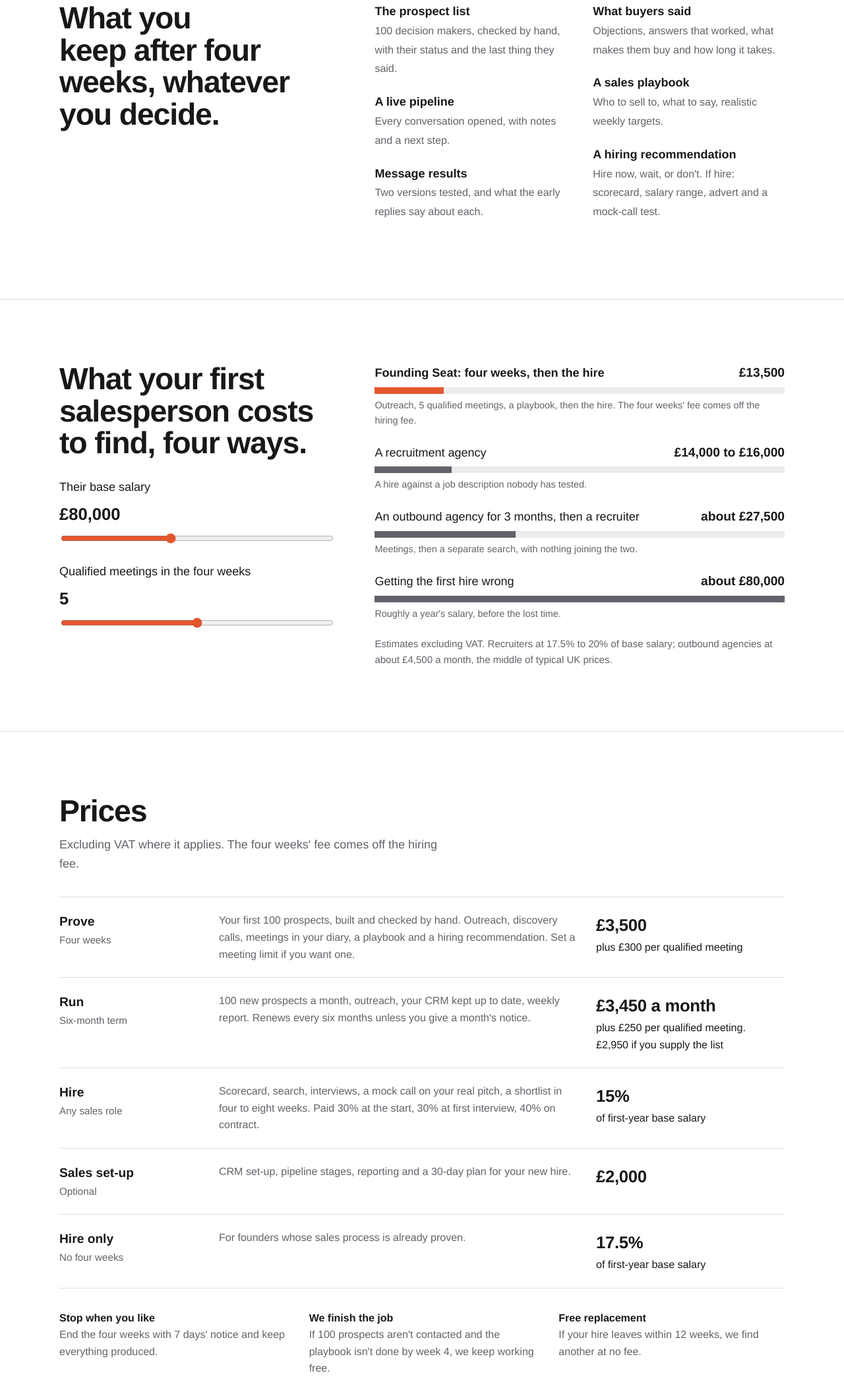
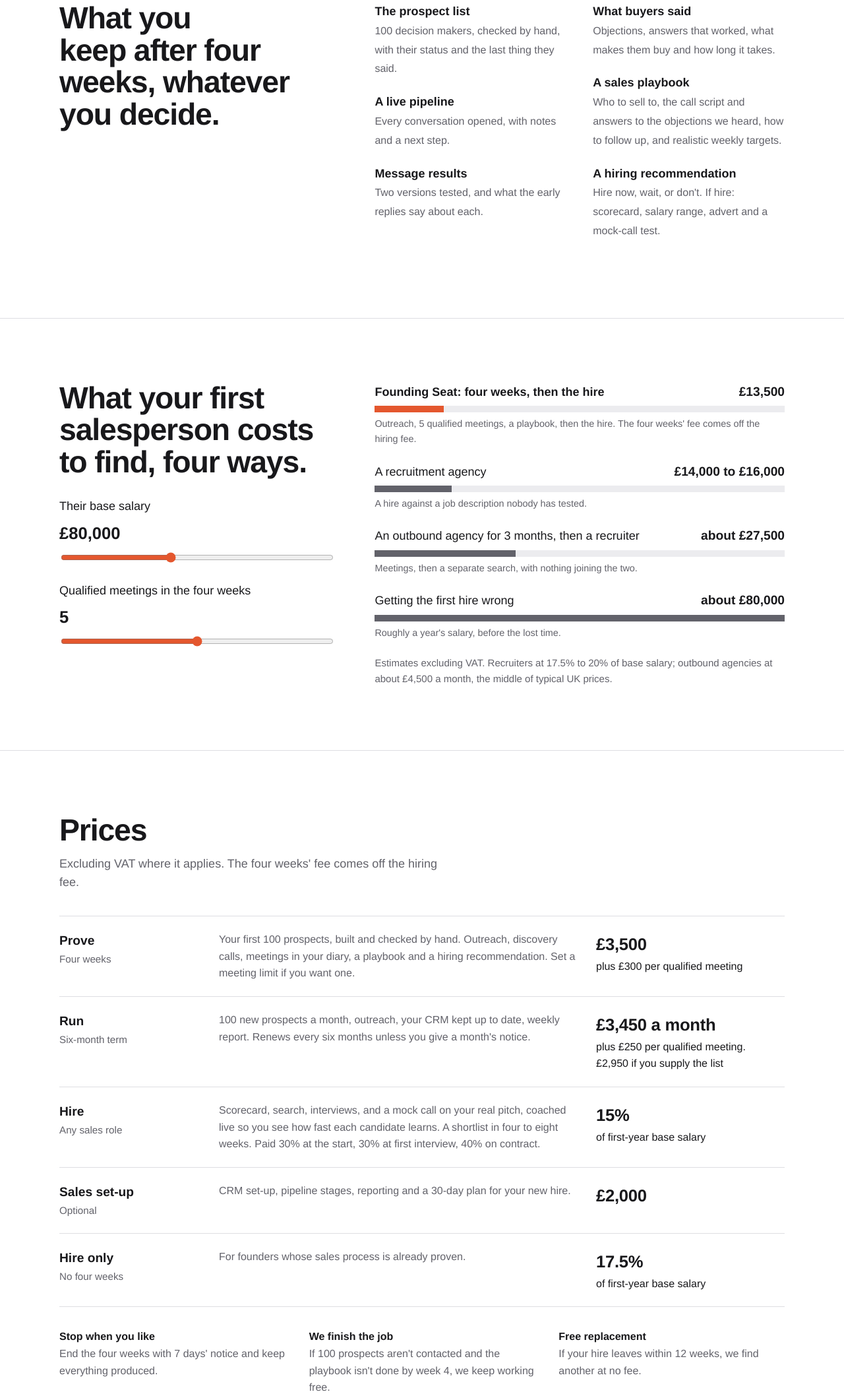
Before and after one commit to elikhodes96/foundingseat-site, a plain HTML site: page index.html in a window 1280 px wide. Shown: the part 4038-6157 px from the top of the page at 66% size. Drawn offline with Linux system fonts and the light colour scheme.

Commit message:
Playbook contents, live-coached mock call, why not hire now FAQ
Co-Authored-By: Claude Opus 5.5 <noreply@anthropic.com>
Claude-Session: https://claude.ai/code/session_01MQvgqY3D6TWcosjL4ZNQks

```diff
--- a/index.html
+++ b/index.html
@@ -449,7 +449,7 @@ details .policy h3 { color: var(--ink); font-size: 1rem; }
         <li><b>A live pipeline</b><span>Every conversation opened, with notes and a next step.</span></li>
         <li><b>Message results</b><span>Two versions tested, and what the early replies say about each.</span></li>
         <li><b>What buyers said</b><span>Objections, answers that worked, what makes them buy and how long it takes.</span></li>
-        <li><b>A sales playbook</b><span>Who to sell to, what to say, realistic weekly targets.</span></li>
+        <li><b>A sales playbook</b><span>Who to sell to, the call script and answers to the objections we heard, how to follow up, and realistic weekly targets.</span></li>
         <li><b>A hiring recommendation</b><span>Hire now, wait, or don't. If hire: scorecard, salary range, advert and a mock-call test.</span></li>
       </ul>
     </div>
@@ -478,7 +478,7 @@ details .policy h3 { color: var(--ink); font-size: 1rem; }
         <tbody>
           <tr><th>Prove<span>Four weeks</span></th><td class="what">Your first 100 prospects, built and checked by hand. Outreach, discovery calls, meetings in your diary, a playbook and a hiring recommendation. Set a meeting limit if you want one.</td><td class="cost"><b>&pound;3,500</b>plus &pound;300 per qualified meeting</td></tr>
           <tr><th>Run<span>Six-month term</span></th><td class="what">100 new prospects a month, outreach, your CRM kept up to date, weekly report. Renews every six months unless you give a month's notice.</td><td class="cost"><b>&pound;3,450 a month</b>plus &pound;250 per qualified meeting. &pound;2,950 if you supply the list</td></tr>
-          <tr><th>Hire<span>Any sales role</span></th><td class="what">Scorecard, search, interviews, a mock call on your real pitch, a shortlist in four to eight weeks. Paid 30% at the start, 30% at first interview, 40% on contract.</td><td class="cost"><b>15%</b>of first-year base salary</td></tr>
+          <tr><th>Hire<span>Any sales role</span></th><td class="what">Scorecard, search, interviews, and a mock call on your real pitch, coached live so you see how fast each candidate learns. A shortlist in four to eight weeks. Paid 30% at the start, 30% at first interview, 40% on contract.</td><td class="cost"><b>15%</b>of first-year base salary</td></tr>
           <tr><th>Sales set-up<span>Optional</span></th><td class="what">CRM set-up, pipeline stages, reporting and a 30-day plan for your new hire.</td><td class="cost"><b>&pound;2,000</b></td></tr>
           <tr><th>Hire only<span>No four weeks</span></th><td class="what">For founders whose sales process is already proven.</td><td class="cost"><b>17.5%</b>of first-year base salary</td></tr>
         </tbody>
@@ -531,6 +531,7 @@ details .policy h3 { color: var(--ink); font-size: 1rem; }
       <h2>Questions founders ask</h2>
       <div class="faq">
         <details><summary>What's the catch with the free 10 prospects?</summary><p>None. It shows you how we choose and check prospects. If you like them, we'll talk about the other 90. If not, keep them anyway.</p></details>
+        <details><summary>Why not just hire a salesperson now?</summary><p>Because a new person on an untested process changes two things at once. If it doesn't work, you can't tell whether it was the person or the process. The four weeks tests the process first, so your hire starts on something that already works.</p></details>
         <details><summary>We already use a recruiter.</summary><p>Keep them if you like. Four weeks of evidence gives any recruiter a far better brief, and your hire starts with live pipeline.</p></details>
         <details><summary>We need someone now.</summary><p>The four weeks can run alongside your search. Whoever you hire inherits the pipeline.</p></details>
         <details><summary>Isn't it too early for sales?</summary><p>That's what the four weeks tests, for &pound;3,500 instead of a salary.</p></details>
```
